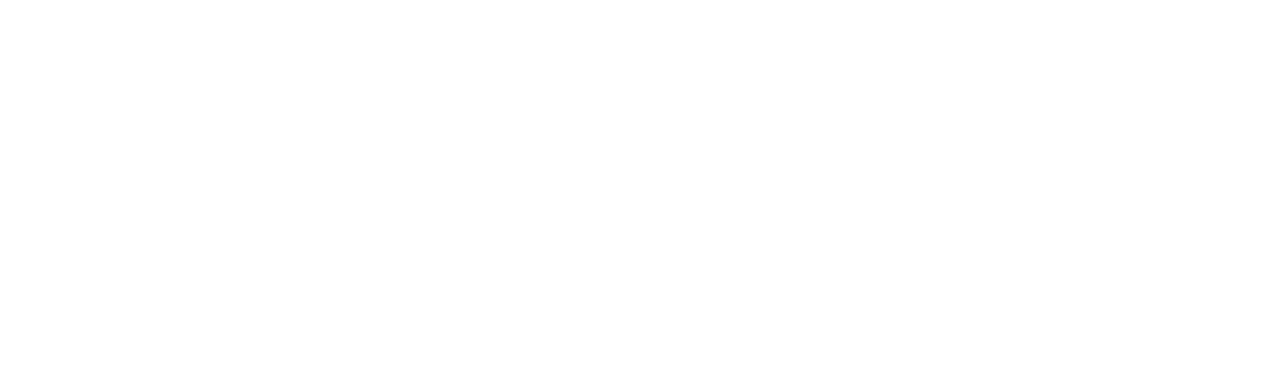
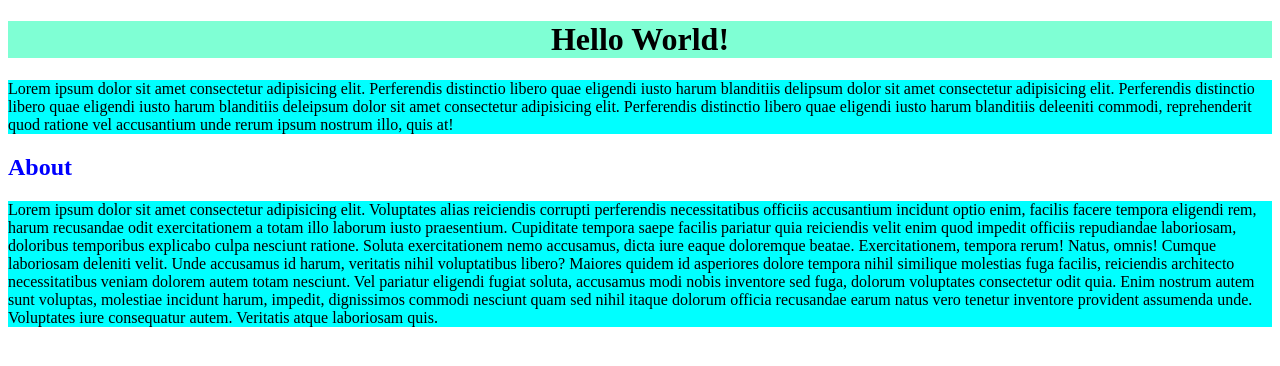
Before and after one commit to SehashDananjaya/2024-10-26-Demo, a plain HTML site: page index.html in a window 1280 px wide. Drawn offline with Linux system fonts and the light colour scheme.

Commit message:
first edit

```diff
--- a/index.html
+++ b/index.html
@@ -1,11 +1,44 @@
 <!DOCTYPE html>
 <html lang="en">
+
 <head>
     <meta charset="UTF-8">
     <meta name="viewport" content="width=device-width, initial-scale=1.0">
     <title>Document</title>
 </head>
+<style>
+    h2 {
+        color: blue;
+    }
+    p{
+        background-color: aqua;
+    }
+</style>
+
 <body>
+    <h1 style="background-color: aquamarine;text-align: center;">Hello World!</h1>
+    <p>Lorem ipsum dolor sit amet consectetur adipisicing elit. Perferendis distinctio libero quae eligendi iusto harum
+        blanditiis delipsum dolor sit amet consectetur adipisicing elit. Perferendis distinctio libero quae eligendi
+        iusto harum
+        blanditiis deleipsum dolor sit amet consectetur adipisicing elit. Perferendis distinctio libero quae eligendi
+        iusto harum
+        blanditiis deleeniti commodi, reprehenderit quod ratione vel accusantium unde rerum ipsum nostrum illo, quis at!
+    </p>
 
+
+    <h2>About</h2>
+    <p>Lorem ipsum dolor sit amet consectetur adipisicing elit. Voluptates alias reiciendis corrupti perferendis
+        necessitatibus officiis accusantium incidunt optio enim, facilis facere tempora eligendi rem, harum recusandae
+        odit exercitationem a totam illo laborum iusto praesentium. Cupiditate tempora saepe facilis pariatur quia
+        reiciendis velit enim quod impedit officiis repudiandae laboriosam, doloribus temporibus explicabo culpa
+        nesciunt ratione. Soluta exercitationem nemo accusamus, dicta iure eaque doloremque beatae. Exercitationem,
+        tempora rerum! Natus, omnis! Cumque laboriosam deleniti velit. Unde accusamus id harum, veritatis nihil
+        voluptatibus libero? Maiores quidem id asperiores dolore tempora nihil similique molestias fuga facilis,
+        reiciendis architecto necessitatibus veniam dolorem autem totam nesciunt. Vel pariatur eligendi fugiat soluta,
+        accusamus modi nobis inventore sed fuga, dolorum voluptates consectetur odit quia. Enim nostrum autem sunt
+        voluptas, molestiae incidunt harum, impedit, dignissimos commodi nesciunt quam sed nihil itaque dolorum officia
+        recusandae earum natus vero tenetur inventore provident assumenda unde. Voluptates iure consequatur autem.
+        Veritatis atque laboriosam quis.</p>
 </body>
+
 </html>
```
